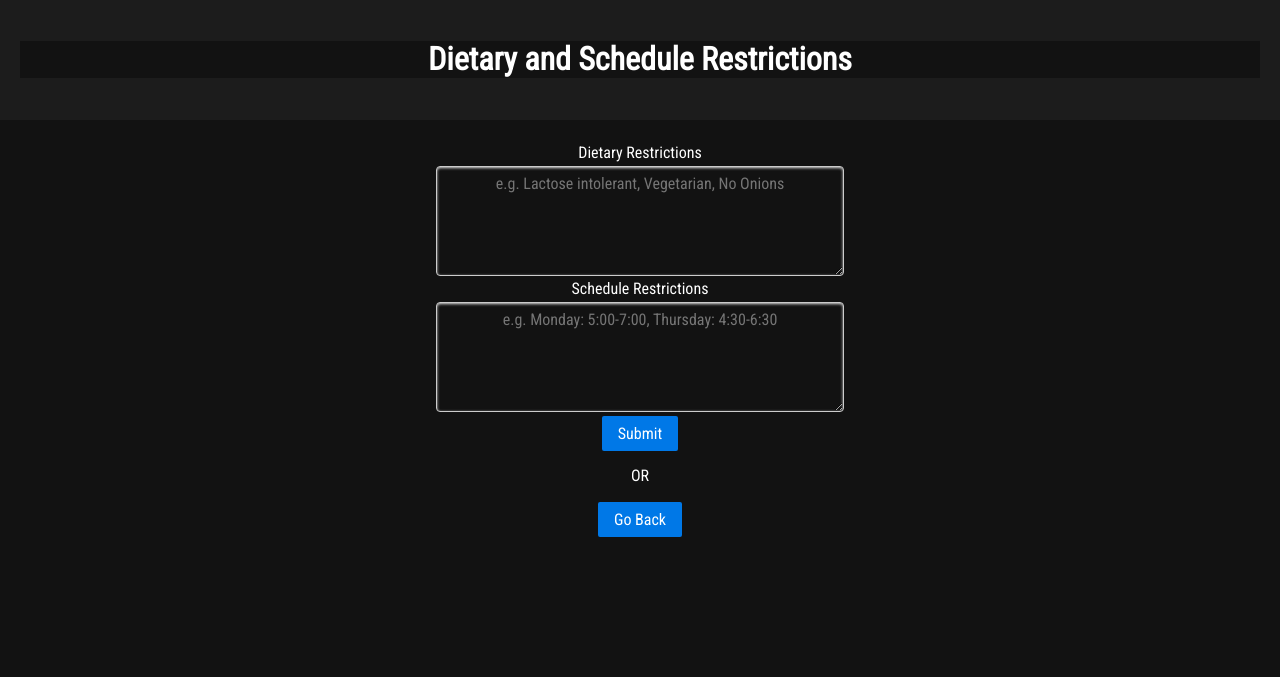
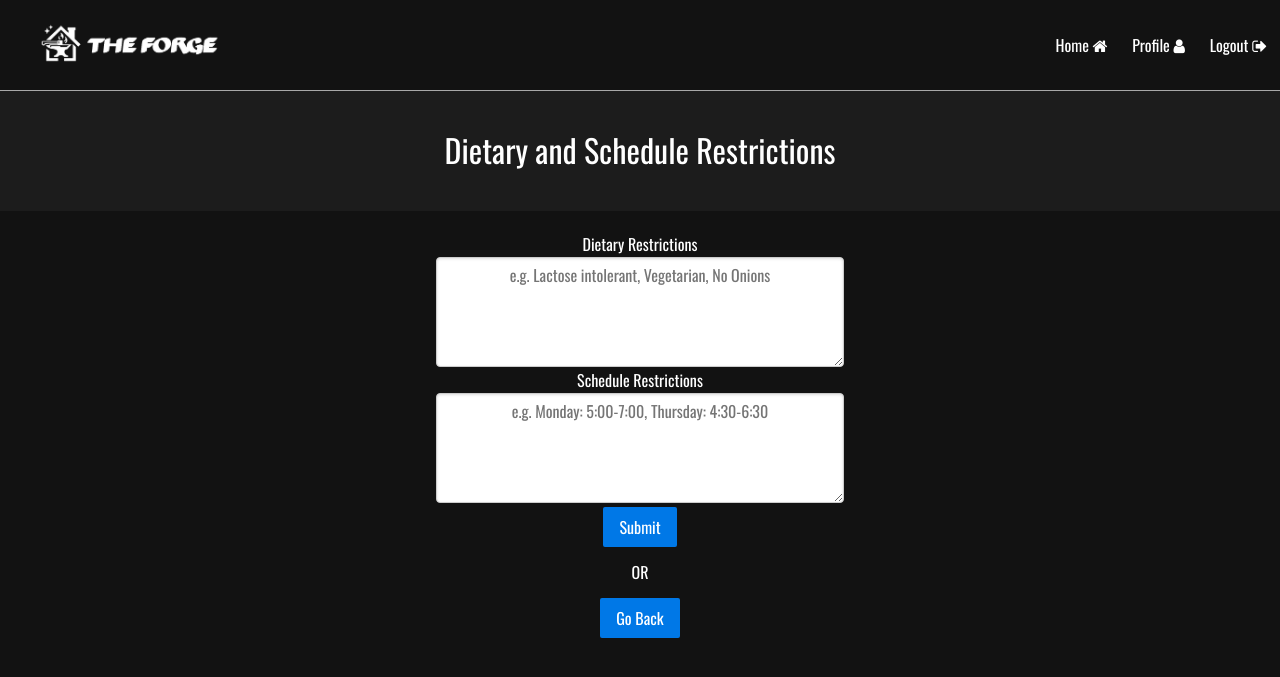
Before and after one commit to RWang-Dev/Community-Housing-App, a Flask app: page /restrictions/1 in a window 1280 px wide. Shown: the top 677 px of the page. Run offline with Flask 3, Linux system fonts and the light colour scheme; some libraries are stand-ins or nearby versions.

Commit message:
changed some navbar formatting and house css for calendar

```diff
--- a/static/css/browse.css
+++ b/static/css/browse.css
@@ -1,7 +1,8 @@
 * {
   font-family: "Oswald", sans-serif;
-  font-family: "Poppins", sans-serif;
-  font-family: "Roboto Condensed", sans-serif;
+  font-optical-sizing: auto;
+  font-weight: 400;
+  font-style: normal;
 }
 
 body {
@@ -127,7 +128,6 @@ hr {
   font-weight: bold;
 }
 
-
 .btn:hover {
   background-color: #0056b3;
 }
--- a/static/css/delete_task.css
+++ b/static/css/delete_task.css
@@ -3,8 +3,9 @@
   margin: 0;
   box-sizing: border-box;
   font-family: "Oswald", sans-serif;
-    font-family: "Poppins", sans-serif;
-    font-family: "Roboto Condensed", sans-serif;
+  font-optical-sizing: auto;
+  font-weight: 400;
+  font-style: normal;
   text-align: center;
 }
 
--- a/static/css/edit_task.css
+++ b/static/css/edit_task.css
@@ -3,8 +3,9 @@
   margin: 0;
   box-sizing: border-box;
   font-family: "Oswald", sans-serif;
-  font-family: "Poppins", sans-serif;
-  font-family: "Roboto Condensed", sans-serif;
+  font-optical-sizing: auto;
+  font-weight: 400;
+  font-style: normal;
   text-align: center;
 }
 
--- a/static/css/restrictions.css
+++ b/static/css/restrictions.css
@@ -1,9 +1,10 @@
 * {
   font-family: "Oswald", sans-serif;
-    font-family: "Poppins", sans-serif;
-    font-family: "Roboto Condensed", sans-serif;
+  font-optical-sizing: auto;
+  font-weight: 400;
+  font-style: normal;
   color: #ffffff;
-    background-color: #121212;
+  /* background-color: #121212; */
   text-align: center;
 }
 
--- a/static/css/user_home.css
+++ b/static/css/user_home.css
@@ -4,7 +4,10 @@
 }
 
 body {
-  font-family: "Roboto Condensed", sans-serif;
+  font-family: "Oswald", sans-serif;
+  font-optical-sizing: auto;
+  font-weight: 400;
+  font-style: normal;
   background-color: #121212;
   color: #e0e0e0;
   margin: 0;
--- a/templates/base.html
+++ b/templates/base.html
@@ -6,7 +6,11 @@
     <link rel="preconnect" href="https://fonts.googleapis.com" />
     <link rel="preconnect" href="https://fonts.gstatic.com" crossorigin />
     <link
-      href="https://fonts.googleapis.com/css2?family=Oswald&family=Poppins&family=Roboto+Condensed&display=swap"
+      rel="stylesheet"
+      href="https://cdnjs.cloudflare.com/ajax/libs/font-awesome/4.7.0/css/font-awesome.min.css"
+    />
+    <link
+      href="https://fonts.googleapis.com/css2?family=Oswald&display=swap"
       rel="stylesheet"
     />
     <link
--- a/templates/navbar.html
+++ b/templates/navbar.html
@@ -4,12 +4,12 @@
     src="{{url_for('static', filename='img/The_Forge_Banner_Transparent.jpg')}}"
   />
   <div class="navigation">
-    <a href="/user/home" class="home-icon">Home: <i class="fa fa-home"></i></a>
+    <a href="/user/home" class="home-icon">Home <i class="fa fa-home"></i></a>
     <a href="/profile" class="profile-icon"
-      >Profile: <i class="fa fa-user"></i
+      >Profile <i class="fa fa-user"></i
     ></a>
     <a href="/logout" class="logout-icon"
-      >Logout: <i class="fa fa-sign-out"></i
+      >Logout <i class="fa fa-sign-out"></i
     ></a>
   </div>
 </div>
--- a/templates/restrictions.html
+++ b/templates/restrictions.html
@@ -1,11 +1,15 @@
-{% extends "base.html" %}
-{% block head %}
-    <link rel="stylesheet" href="https://cdn.jsdelivr.net/npm/purecss@3.0.0/build/pure-min.css">
-    <link rel="stylesheet" href="{{ url_for('static', filename='css/restrictions.css') }}"/>
+{% extends "base.html" %} {% block head %}
+<link
+  rel="stylesheet"
+  href="https://cdn.jsdelivr.net/npm/purecss@3.0.0/build/pure-min.css"
+/>
+<link
+  rel="stylesheet"
+  href="{{ url_for('static', filename='css/restrictions.css') }}"
+/>
 <script src="{{ url_for('static', filename='js/restrictions.js') }}"></script>
 <title>Restrictions</title>
-{% endblock %}
-{% block body %}
+{% endblock %} {% block body %} {% include 'navbar.html' %}
 <header>
   <h1>Dietary and Schedule Restrictions</h1>
 </header>
@@ -14,20 +18,39 @@
   <form class="pure-form pure-form-stacked" id="ai-form">
     <div>
       <label for="dietary-restrictions">Dietary Restrictions</label>
-                <textarea id="dietary-restrictions" name="dietary-restrictions" rows="5" cols="50"
-                          placeholder="e.g. Lactose intolerant, Vegetarian, No Onions"></textarea>
+      <textarea
+        id="dietary-restrictions"
+        name="dietary-restrictions"
+        rows="5"
+        cols="50"
+        placeholder="e.g. Lactose intolerant, Vegetarian, No Onions"
+      ></textarea>
     </div>
     <div>
       <label for="schedule-restrictions">Schedule Restrictions</label>
-                <textarea id="schedule-restrictions" name="schedule-restrictions" rows="5" cols="50"
-                          placeholder="e.g. Monday: 5:00-7:00, Thursday: 4:30-6:30"></textarea>
+      <textarea
+        id="schedule-restrictions"
+        name="schedule-restrictions"
+        rows="5"
+        cols="50"
+        placeholder="e.g. Monday: 5:00-7:00, Thursday: 4:30-6:30"
+      ></textarea>
     </div>
     <div class="pure-controls">
-                <input type="submit" value="Submit" class="pure-button pure-button-primary">
+      <input
+        type="submit"
+        value="Submit"
+        class="pure-button pure-button-primary"
+      />
     </div>
     <p>OR</p>
     <div class="back">
-                <button onclick="history.back()" class="pure-button pure-button-primary back-icon">Go Back</button>
+      <button
+        onclick="history.back()"
+        class="pure-button pure-button-primary back-icon"
+      >
+        Go Back
+      </button>
     </div>
   </form>
 </main>
```
Also changed, not shown: static/css/assign_task.css (+4 -3 lines), static/css/gpt.css (+4 -3 lines), static/css/house.css (+41 -2 lines), templates/gpt.html (+7 -6 lines). Lines whose indentation alone changed are shown as unchanged.
